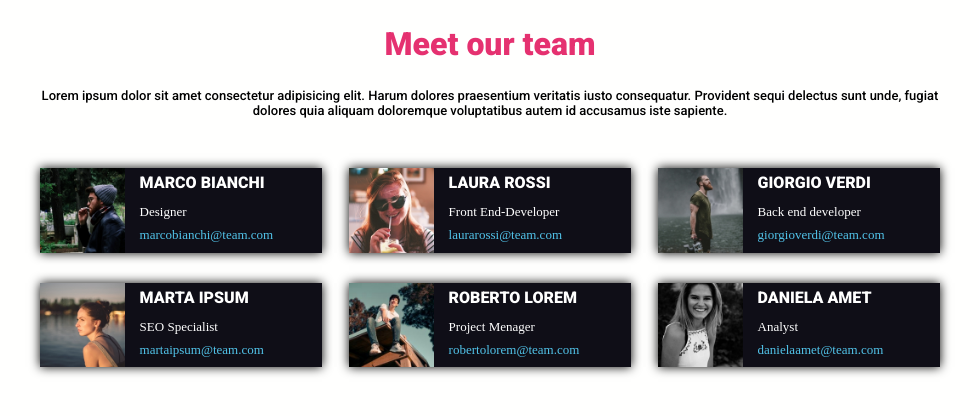
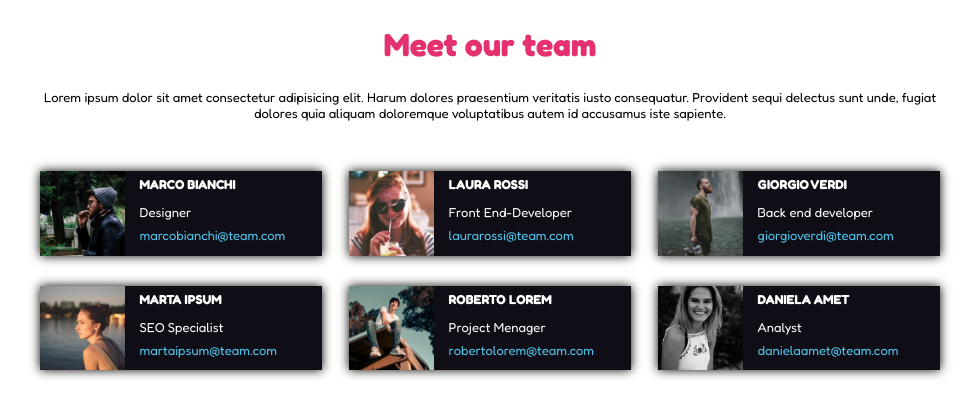
Before and after one commit to danielplebani/html-css-float-cards, a plain HTML site: page index.html in a window 1280 px wide. Shown: the whole page, without its empty margins (150-1129 px from the left). Drawn offline with Linux system fonts and the light colour scheme.

Commit message:
font changes

```diff
--- a/index.html
+++ b/index.html
@@ -10,6 +10,12 @@
     <link rel="preconnect" href="https://fonts.googleapis.com">
     <link rel="preconnect" href="https://fonts.gstatic.com" crossorigin>
     <link href="https://fonts.googleapis.com/css2?family=Roboto:wght@500&display=swap" rel="stylesheet">
+    <link rel="preconnect" href="https://fonts.googleapis.com">
+    <link rel="preconnect" href="https://fonts.gstatic.com" crossorigin>
+    <link href="https://fonts.googleapis.com/css2?family=Fredoka:wght@700&display=swap" rel="stylesheet">
+    <link rel="preconnect" href="https://fonts.googleapis.com">
+    <link rel="preconnect" href="https://fonts.gstatic.com" crossorigin>
+    <link href="https://fonts.googleapis.com/css2?family=Fredoka&display=swap"     rel="stylesheet">
 
     <link rel="stylesheet" href="style.css">
 
--- a/style.css
+++ b/style.css
@@ -28,7 +28,7 @@ body{
 header>h1{
     color: var(--title-pink);
     margin:25px 0;
-    font-family: 'Roboto', sans-serif;
+    font-family: 'Fredoka', sans-serif;
     text-align: center;
 }
 /*finish header*/
@@ -37,7 +37,7 @@ header>h1{
 main>p{
     margin-bottom: 50px;
     text-align: center;
-    font-family: 'Roboto', sans-serif;
+    font-family: 'Fredoka', sans-serif;
     font-size: small;
 }
 
@@ -66,20 +66,23 @@ main>p{
 }
 
 .nome{
-    font-family: 'Roboto', sans-serif;
+    font-family: 'Fredoka', sans-serif;
     color: white;
     padding: 5px;
+    font-size:small;
 }
 
 .mail{
     color:var(--mail-lightblue);
     font-size: small;
+    font-family: 'Fredoka', sans-serif;
 }
 
 .job{
     color: white;
     font-size: small;
     padding: 7px;
+    font-family: 'Fredoka', sans-serif;
 }
 
 .central{
```
